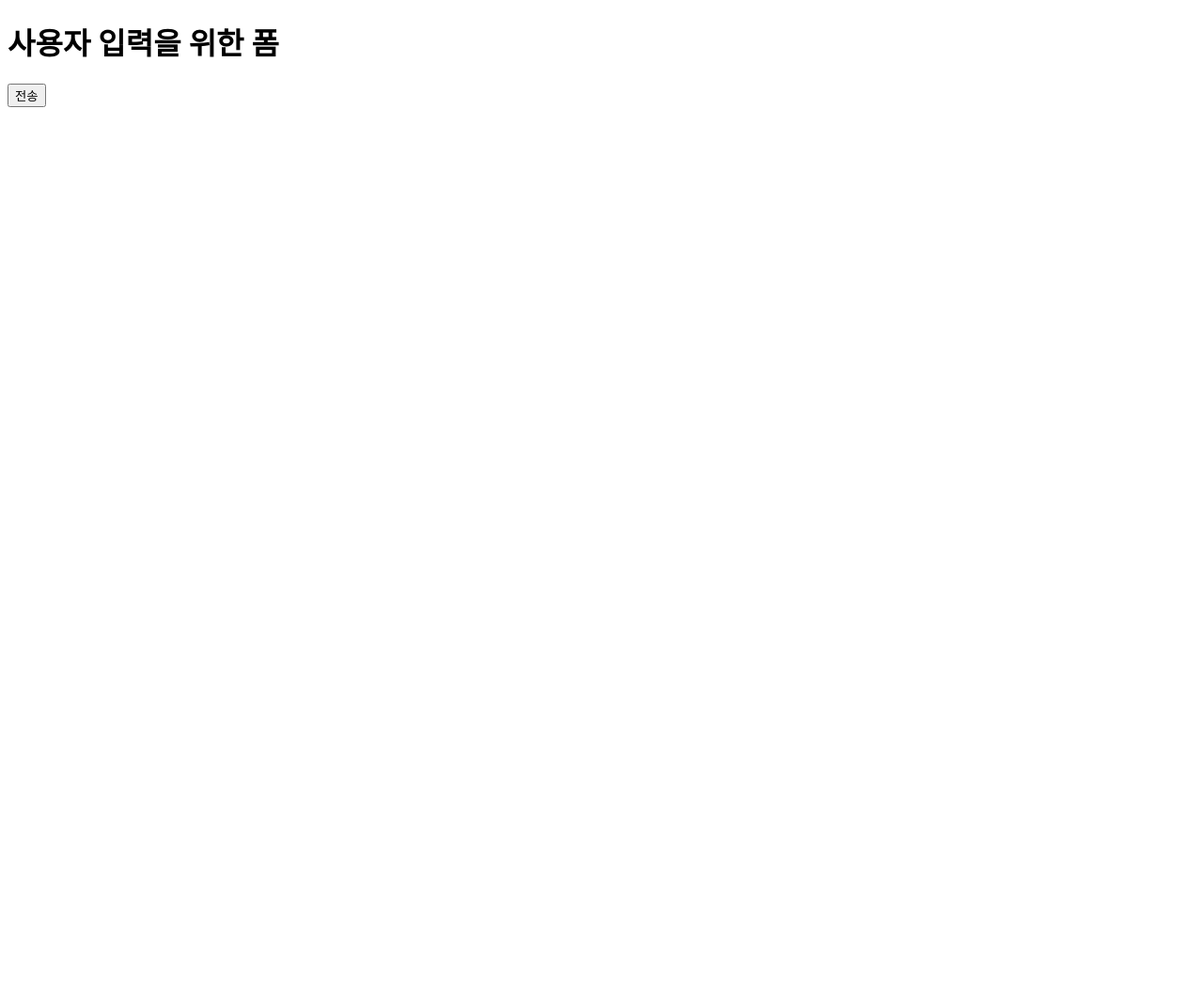
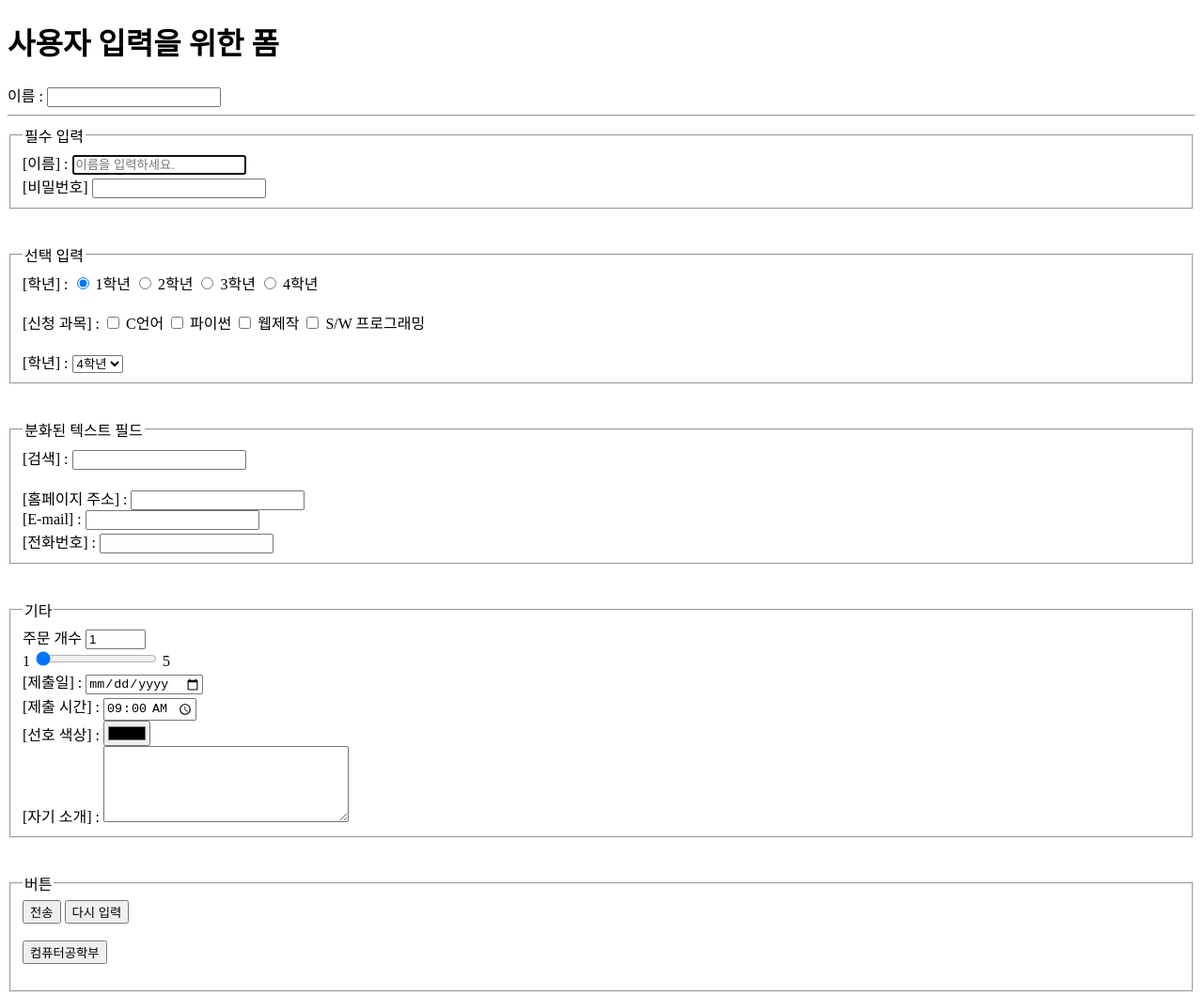
Before and after one commit to dudgns5578/html, a plain HTML site: page 4장/4장_폼만들기_임영훈.html in a window 1280 px wide. Shown: the whole page at 94% size. Before the commit the page ends 800 px from the top, so only its background shows below. Drawn offline with Linux system fonts and the light colour scheme.

Commit message:
Add files via upload

```diff
--- a/4장/4장_폼만들기_임영훈.html
+++ b/4장/4장_폼만들기_임영훈.html
@@ -9,10 +9,117 @@
 <body>
     <h1>사용자 입력을 위한 폼</h1>
     <form name="myForm" method="get" action="result.html">
+       이름 :  <input type="text">
+        <hr>
+        <fieldset>
+            <legend>필수 입력</legend>
+            [이름] : <input type="text" name="user_name" id="user_name" placeholder="이름을 입력하세요." autofocus required>
+            <br>
+            <label for="user_pwd">[비밀번호]</label>
+            <input type="password" name="user_pwd" id="user_pwd" maxlength="12">
+        </fieldset>
+
+        <br><br>
+        <fieldset>
+            <legend>선택 입력</legend>
+            [학년] :
+            <input type="radio" name="grade" id="grade1" value="1학년" checked> 1학년
+            <input type="radio" name="grade" id="grade2" value="2학년"> 2학년
+
+            <input type="radio" name="grade" id="grade3" value="3학년">
+            <label for="grade3"> 3학년</label>
+
+            <input type="radio" name="grade" id="grade4" value="4학년">
+            <label for="grade4"> 4학년</label>
+
+            <br><br>
+
+            [신청 과목] :
+            <input type="checkbox" name="ck_c" id="ck_c" value="C Program">
+            <label for="ck_c">C언어</label>
+            <input type="checkbox" name="ck_python" id="ck_python" value="python">
+            <label for="ck_python">파이썬</label>
+
+            <label>
+                <input type="checkbox" name="ck_web" id="ck_web" value="WebProgram">
+                웹제작
+            </label>
+
+            <label>
+                <input type="checkbox" name="ck_sw" id="ck_sw" value="SWProgram">
+                S/W 프로그래밍
+            </label>
+
+            <br><br>
+
+            <label for="grade">[학년] : </label>
+            <select name="grade" id="grade">
+                <option value="1">1학년</option>
+                <option value="2">2학년</option>
+                <option value="3">3학년</option>
+                <option value="4" selected>4학년</option>
+            </select>
+        </fieldset>
+
+        <br><br>
+
+        <fieldset>
+            <legend>분화된 텍스트 필드</legend>
+            <label for="user_search">[검색] : </label>
+            <input type="search" name="user_search" id="user_search"><br><br>
 
 
+            <label for="user_url">[홈페이지 주소] : </label>
+            <input type="url" name="user_url" id="user_url">
+            <br>
 
-    <input type="submit" value="전송">
+            <label for="user_mail">[E-mail] : </label>
+            <input type="email" name="user_mail" id="user_mail">
+            <br>
+
+            <label for="user_tel">[전화번호] : </label>
+            <input type="tel" name="user_tel" id="user_tel">
+        </fieldset>
+
+        <br><br>
+
+        <fieldset>
+            <legend>기타</legend>
+            <label for="user_num">주문 개수</label>
+            <input type="number" name="user_num" id="user_num" min="1" max="100" value="1">
+            <br>
+            1 <input type="range" name="user_ran" id="user_ran" min="1" max="5" value="1"> 5
+
+            <br>
+
+            <label for="user_date">[제출일] : </label>
+            <input type="date" name="user_date" id="user_date">
+            <br>
+
+            <label for="user_time">[제출 시간] : </label>
+            <input type="time" name="user_time" id="user_time" value="09:00">
+            <br>
+
+            <label for="user_color">[선호 색상] : </label>
+            <input type="color" name="user_color" id="user_color">
+            <br>
+
+            <label for="user_info">[자기 소개] : </label>
+            <textarea name="user_info" id="user_info" cols="30" rows="5"></textarea>
+        </fieldset>
+        <br><br>
+
+        <fieldset>
+            <legend>버튼</legend>
+            <input type="submit" value="전송">
+            <input type="reset" value="다시 입력">
+            <br><br>
+
+            <input type="button" value="컴퓨터공학부" onclick="javascript:window.open('https://computer.silla.ac.kr')">
+            <br><br>
+
+            <input type="hidden" name="emailchk" value="N">
+        </fieldset>
     </form>
 </body>
 </html>
```
Also changed, not shown: 4장/4장_상품주문서_임영훈.html (added, +120 -0 lines).
